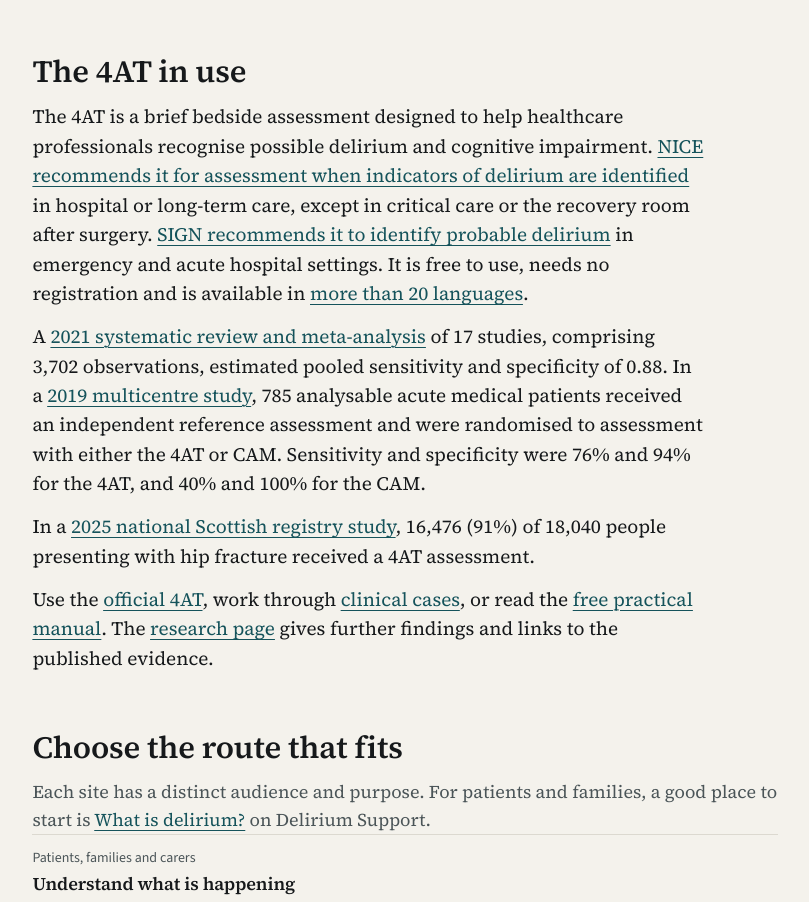
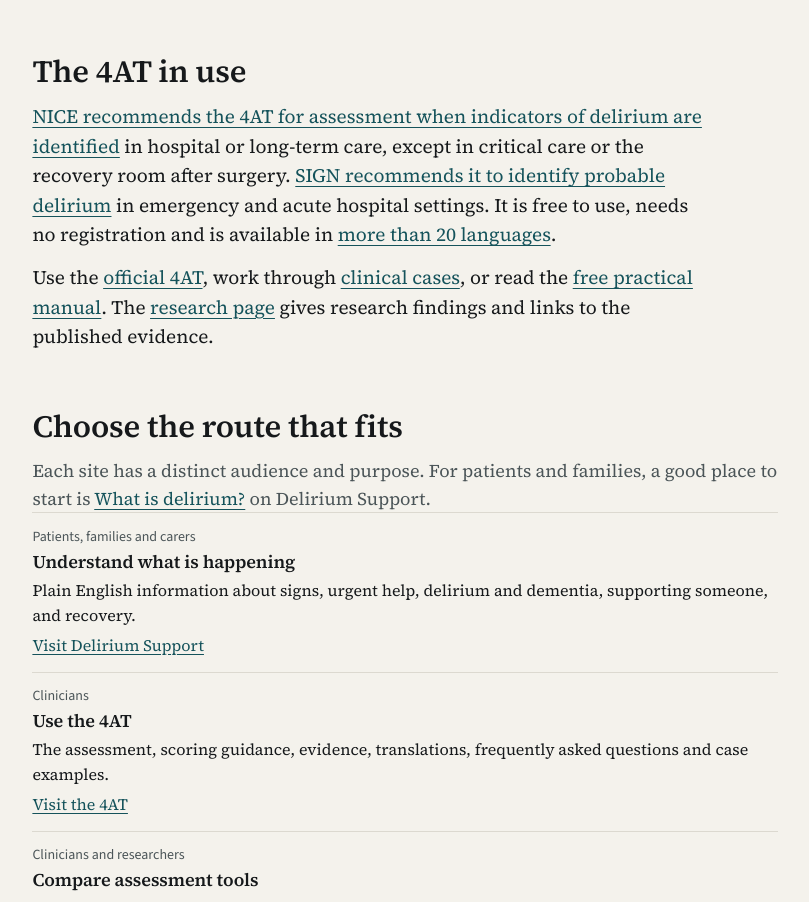
Before and after one commit to amaclullich/alasdairmaclullich.com, a website: page delirium/index.html in a window 1280 px wide. Shown: the part 2065-2967 px from the top of the page, without its empty margins (53-862 px from the left). Drawn offline with Linux system fonts and the light colour scheme.

Commit message:
Trim 'The 4AT in use' to guidelines, languages and links; study results stay on the Research page

```diff
--- a/delirium/index.html
+++ b/delirium/index.html
@@ -181,10 +181,8 @@
     <section class="page-section" aria-labelledby="four-at-in-use-heading">
       <h2 id="four-at-in-use-heading">The 4AT in use</h2>
       <div class="prose">
-        <p>The 4AT is a brief bedside assessment designed to help healthcare professionals recognise possible delirium and cognitive impairment. <a href="https://www.nice.org.uk/guidance/cg103/chapter/Recommendations#assessment-and-diagnosis">NICE recommends it for assessment when indicators of delirium are identified</a> in hospital or long-term care, except in critical care or the recovery room after surgery. <a href="https://www.sign.ac.uk/our-guidelines/risk-reduction-and-management-of-delirium/">SIGN recommends it to identify probable delirium</a> in emergency and acute hospital settings. It is free to use, needs no registration and is available in <a href="https://www.the4at.com/4at-translations">more than 20 languages</a>.</p>
-        <p>A <a href="https://pubmed.ncbi.nlm.nih.gov/33951145/">2021 systematic review and meta-analysis</a> of 17 studies, comprising 3,702 observations, estimated pooled sensitivity and specificity of 0.88. In a <a href="https://pubmed.ncbi.nlm.nih.gov/31337404/">2019 multicentre study</a>, 785 analysable acute medical patients received an independent reference assessment and were randomised to assessment with either the 4AT or CAM. Sensitivity and specificity were 76% and 94% for the 4AT, and 40% and 100% for the CAM.</p>
-        <p>In a <a href="https://pubmed.ncbi.nlm.nih.gov/40164178/">2025 national Scottish registry study</a>, 16,476 (91%) of 18,040 people presenting with hip fracture received a 4AT assessment.</p>
-        <p>Use the <a href="https://www.the4at.com/4at-download">official 4AT</a>, work through <a href="https://www.the4at.com/4atcases">clinical cases</a>, or read the <a href="https://www.the4at.com/4at-manual">free practical manual</a>. The <a href="/research/">research page</a> gives further findings and links to the published evidence.</p>
+        <p><a href="https://www.nice.org.uk/guidance/cg103/chapter/Recommendations#assessment-and-diagnosis">NICE recommends the 4AT for assessment when indicators of delirium are identified</a> in hospital or long-term care, except in critical care or the recovery room after surgery. <a href="https://www.sign.ac.uk/our-guidelines/risk-reduction-and-management-of-delirium/">SIGN recommends it to identify probable delirium</a> in emergency and acute hospital settings. It is free to use, needs no registration and is available in <a href="https://www.the4at.com/4at-translations">more than 20 languages</a>.</p>
+        <p>Use the <a href="https://www.the4at.com/4at-download">official 4AT</a>, work through <a href="https://www.the4at.com/4atcases">clinical cases</a>, or read the <a href="https://www.the4at.com/4at-manual">free practical manual</a>. The <a href="/research/">research page</a> gives research findings and links to the published evidence.</p>
       </div>
     </section>
 
```
